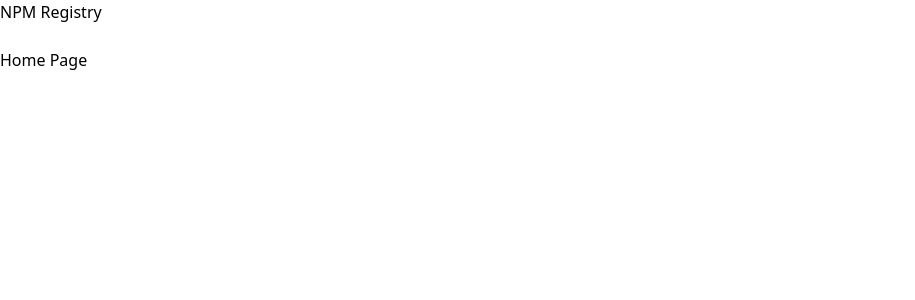
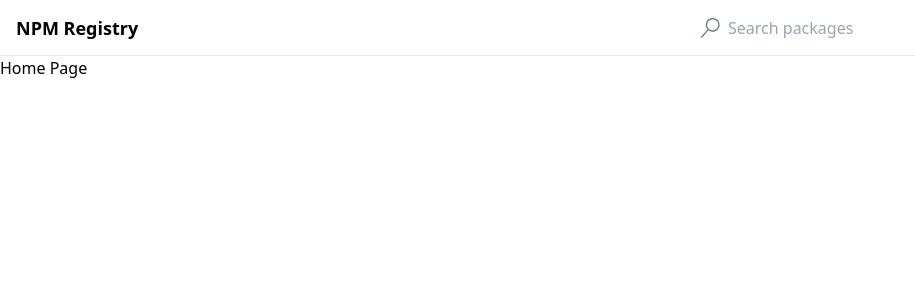
Before and after one commit to jakedusing/registry, a React (Vite) app: page / in a window 1280 px wide. Shown: the top 300 px of the page, without its empty margins (0-915 px from the left). Built offline with nearby package versions, Linux system fonts and the light colour scheme.

Commit message:
add styling to header

```diff
--- a/package.json
+++ b/package.json
@@ -12,6 +12,7 @@
   "dependencies": {
     "react": "^18.3.1",
     "react-dom": "^18.3.1",
+    "react-icons": "^5.2.1",
     "react-router-dom": "^6.25.1"
   },
   "devDependencies": {
--- a/src/components/Header.tsx
+++ b/src/components/Header.tsx
@@ -3,9 +3,15 @@
 
 export default function Header() {
   return (
-    <div>
-      <Link to="/">NPM Registry</Link>
-      <SearchInput />
+    <div className="flex items-center justify-between px-4 border-b h-14">
+      <div className="flex items-center space-x-2 text-sm">
+        <Link to="/" className="text-lg font-bold">
+          NPM Registry
+        </Link>
+      </div>
+      <div className="w-full max-w-xl ml-4">
+        <SearchInput />
+      </div>
     </div>
   );
 }
--- a/src/components/SearchInput.tsx
+++ b/src/components/SearchInput.tsx
@@ -1,5 +1,6 @@
 import { useState } from "react";
 import { useNavigate } from "react-router-dom";
+import { VscSearch } from "react-icons/vsc";
 
 export default function SearchInput() {
   const [term, setTerm] = useState("");
@@ -13,7 +14,17 @@
 
   return (
     <form onSubmit={handleSubmit}>
-      <input value={term} onChange={(e) => setTerm(e.target.value)} />
+      <div className="relative">
+        <div className="absolute inset-y-0 flex items-center pl-3">
+          <VscSearch className="h-5 w-5 text-gray-500" />
+        </div>
+        <input
+          value={term}
+          onChange={(e) => setTerm(e.target.value)}
+          className="pl-10 py-2 w-full border-0 shadow-none"
+          placeholder="Search packages"
+        />
+      </div>
     </form>
   );
 }
```
Also changed, not shown: 1 other file (tests, documents, lock files or other folders).
